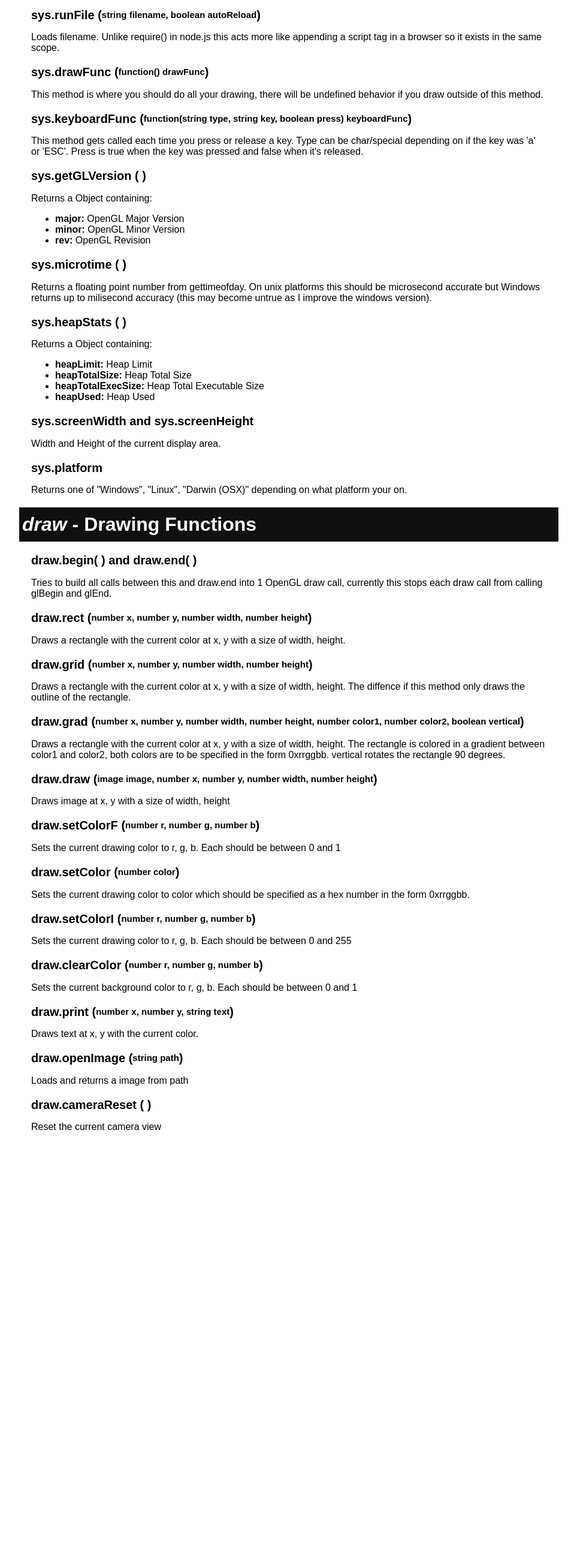
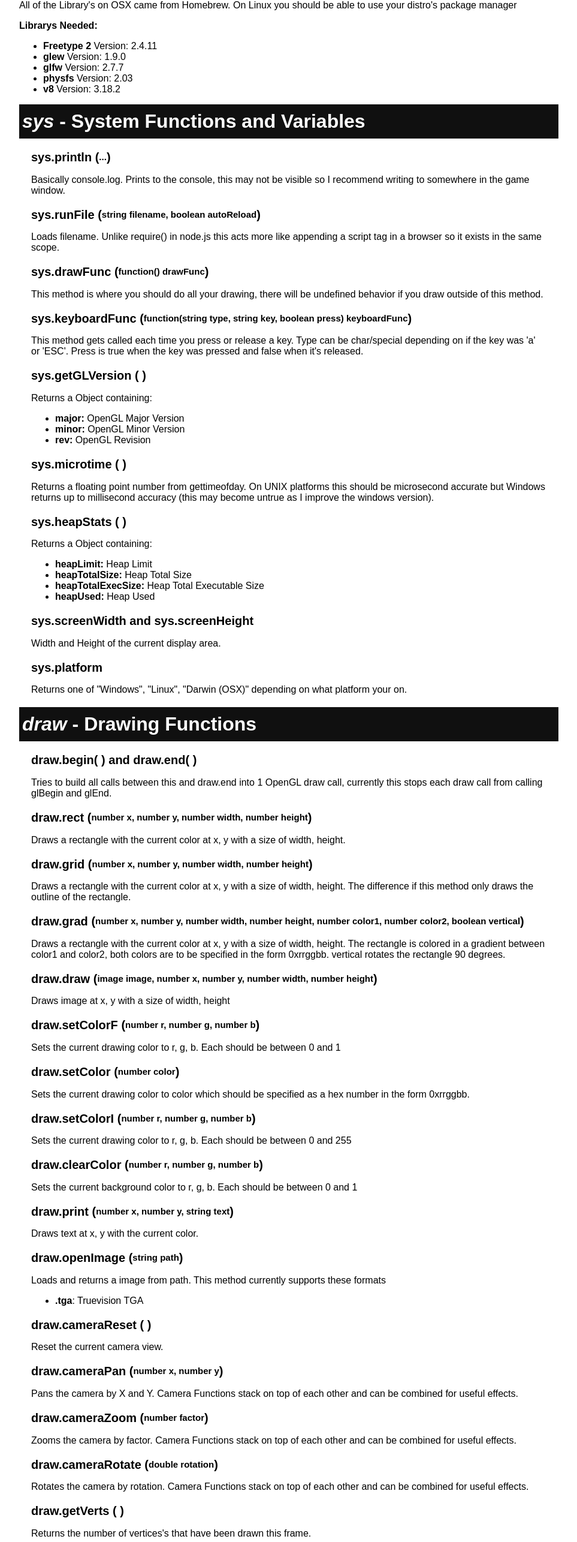
Before and after one commit to Vbitz/Engine2D, a plain HTML site: page Engine2D/doc/index.html in a window 1280 px wide. Shown: the part 169-2740 px from the top of the page at 60% size, without its empty margins (158-1121 px from the left). Before the commit the page ends 2077 px from the top, so only its background shows below. Drawn offline with Linux system fonts and the light colour scheme.

Commit message:
Finished writing documentation that's currently up to date.

```diff
--- a/Engine2D/doc/index.html
+++ b/Engine2D/doc/index.html
@@ -13,11 +13,23 @@
 				Method Docs
 			</p>
 		</div>
+		<h1>How to Build Engine2D</h1>
+		<p>The Current Makefile is designed for OSX though with a little effort it should work on Linux as well.</p>
+		<p>Although this code was originally designed in mind for Windows it's been a little while since I've compiled it on Windows so right now it won't compile with rewriting some functions.</p>
+		<p>All of the Library's on OSX came from Homebrew. On Linux you should be able to use your distro's package manager</p>
+		<p><strong>Librarys Needed: </strong></p>
+		<ul>
+			<li><strong>Freetype 2</strong> Version: 2.4.11</li>
+			<li><strong>glew</strong> Version: 1.9.0</li>
+			<li><strong>glfw</strong> Version: 2.7.7</li>
+			<li><strong>physfs</strong> Version: 2.03</li>
+			<li><strong>v8</strong> Version: 3.18.2</li>
+		</ul>
 		<h1><i>sys</i> - System Functions and Variables</h1>
 		<div class="method">
 			<h2>sys.println (<small>...</small>)</h2>
 			<p>
-				Basicly console.log.
+				Basically console.log.
 				Prints to the console, this may not be visible so I recommend writing to somewhere in the game window.
 			</p>
 		</div>
@@ -55,7 +67,7 @@
 		<div class="method">
 			<h2>sys.microtime ( )</h2>
 			<p>
-				Returns a floating point number from gettimeofday. On unix platforms this should be microsecond accurate but Windows returns up to milisecond accuracy (this may become untrue as I improve the windows version).
+				Returns a floating point number from gettimeofday. On UNIX platforms this should be microsecond accurate but Windows returns up to millisecond accuracy (this may become untrue as I improve the windows version).
 			</p>
 		</div>
 		<div class="method">
@@ -99,7 +111,7 @@
 		<div class="method">
 			<h2>draw.grid (<small>number x, number y, number width, number height</small>)</h2>
 			<p>
-				Draws a rectangle with the current color at x, y with a size of width, height. The diffence if this method only draws the outline of the rectangle.
+				Draws a rectangle with the current color at x, y with a size of width, height. The difference if this method only draws the outline of the rectangle.
 			</p>
 		</div>
 		<div class="method">
@@ -147,13 +159,60 @@
 		<div class="method">
 			<h2>draw.openImage (<small>string path</small>)</h2>
 			<p>
-				Loads and returns a image from path
+				Loads and returns a image from path. This method currently supports these formats
+				<ul>
+					<li><strong>.tga</strong>: Truevision TGA</li>
+				</ul>
 			</p>
 		</div>
 		<div class="method">
 			<h2>draw.cameraReset ( )</h2>
 			<p>
-				Reset the current camera view
+				Reset the current camera view.
+			</p>
+		</div>
+		<div class="method">
+			<h2>draw.cameraPan (<small>number x, number y</small>)</h2>
+			<p>
+				Pans the camera by X and Y. Camera Functions stack on top of each other and can be combined for useful effects.
+			</p>
+		</div>
+		<div class="method">
+			<h2>draw.cameraZoom (<small>number factor</small>)</h2>
+			<p>
+				Zooms the camera by factor. Camera Functions stack on top of each other and can be combined for useful effects.
+			</p>
+		</div>
+		<div class="method">
+			<h2>draw.cameraRotate (<small>double rotation</small>)</h2>
+			<p>
+				Rotates the camera by rotation. Camera Functions stack on top of each other and can be combined for useful effects.
+			</p>
+		</div>
+		<div class="method">
+			<h2>draw.getVerts ( )</h2>
+			<p>
+				Returns the number of vertices's that have been drawn this frame.
+			</p>
+		</div>
+		<div class="method">
+			<h2>draw.setCenter (<small>number x, number y</small>)</h2>
+			<p>
+				Offset's all drawing by x, y. Useful to rotate stuff around a point.
+			</p>
+		</div>
+
+		<h1><i>input</i> - Current state of input devices</h1>
+		<div class="field">
+			<h2>input.mouseX and input.mouseY</h2>
+			<p>
+				Updated each frame with the current mouse location.
+			</p>
+		</div>
+		<div class="field">
+			<h2>input.leftMouseButton and input.rightMouseButton</h2>
+			<p>
+				Updated each frame with the current state of the left and right mouse buttons.
 			</p>
 		</div>
 	</div>
--- a/Engine2D/res/script/startup.js
+++ /dev/null
@@ -1 +0,0 @@
-// hello world this is a test, oh crud
--- a/Engine2D/res/script/startupNew.js
+++ b/Engine2D/res/script/startupNew.js
@@ -148,8 +148,6 @@ function genTree() {
 
 genTree();
 
-draw.setDrawOffscreen(false);
-
 var r = 0;
 
 sys.drawFunc(function () {
```
